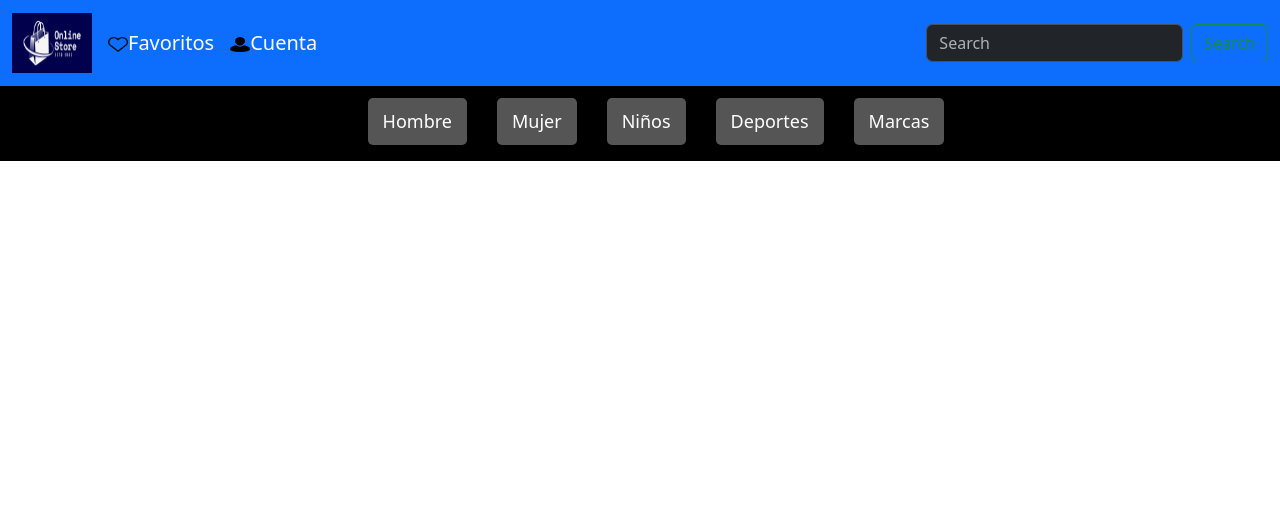
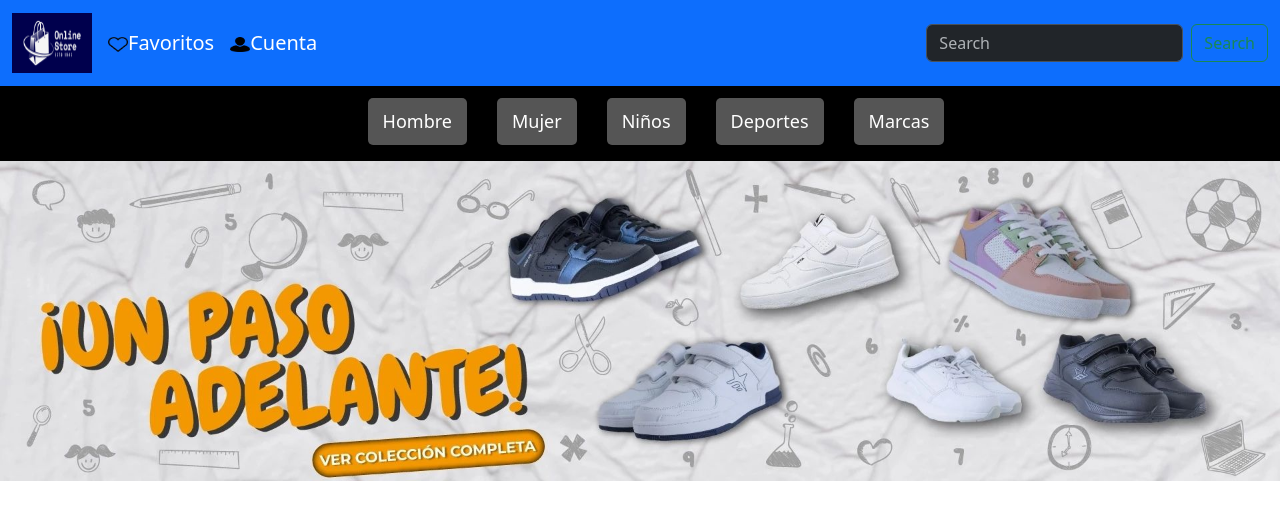
Before and after one commit to ClaudioFonseca2002/tiendaReact, a React (Vite) app: page / in a window 1280 px wide. Shown: the top 520 px of the page. Built offline with nearby package versions, Linux system fonts and the light colour scheme.

Commit message:
Se ha agreagdo Banner.jsx correctamente

```diff
--- /dev/null
+++ b/src/assets/styles/layouts/_banner.scss
@@ -0,0 +1,12 @@
+.banner {
+  width: 100%;
+  display: flex;
+  justify-content: center;
+
+  .bannerImage {
+    width: 100%;
+    height: auto;
+    max-height: 400px; /* Ajusta el alto máximo según necesites */
+    object-fit: cover;
+  }
+}
--- a/src/assets/styles/main.scss
+++ b/src/assets/styles/main.scss
@@ -1,2 +1,3 @@
 @import "./base/reset.scss";
 @import "./layouts/category";
+@import "./layouts/_banner";
--- a/src/assets/styles/pages/home.jsx
+++ b/src/assets/styles/pages/home.jsx
@@ -1,12 +1,14 @@
 import React from "react";
 import Header from "../../../layouts/Headers";
 import Category from "../../../layouts/Category";
+import Banner from "../../../layouts/Banner";
 
 const Home = () => {
   return (
     <>
       <Header></Header>
       <Category></Category>
+      <Banner></Banner>
     </>
   );
 };
--- /dev/null
+++ b/src/layouts/Banner.jsx
@@ -0,0 +1,12 @@
+import React from "react";
+import banner from "../assets/images/banner.jpg";
+
+const Category = () => {
+  return (
+    <div className="banner">
+      <img src={banner} alt="Banner promocional" className="bannerImage" />
+    </div>
+  );
+};
+
+export default Category;
```
Also changed, not shown: src/assets/images/banner.jpg (added).
